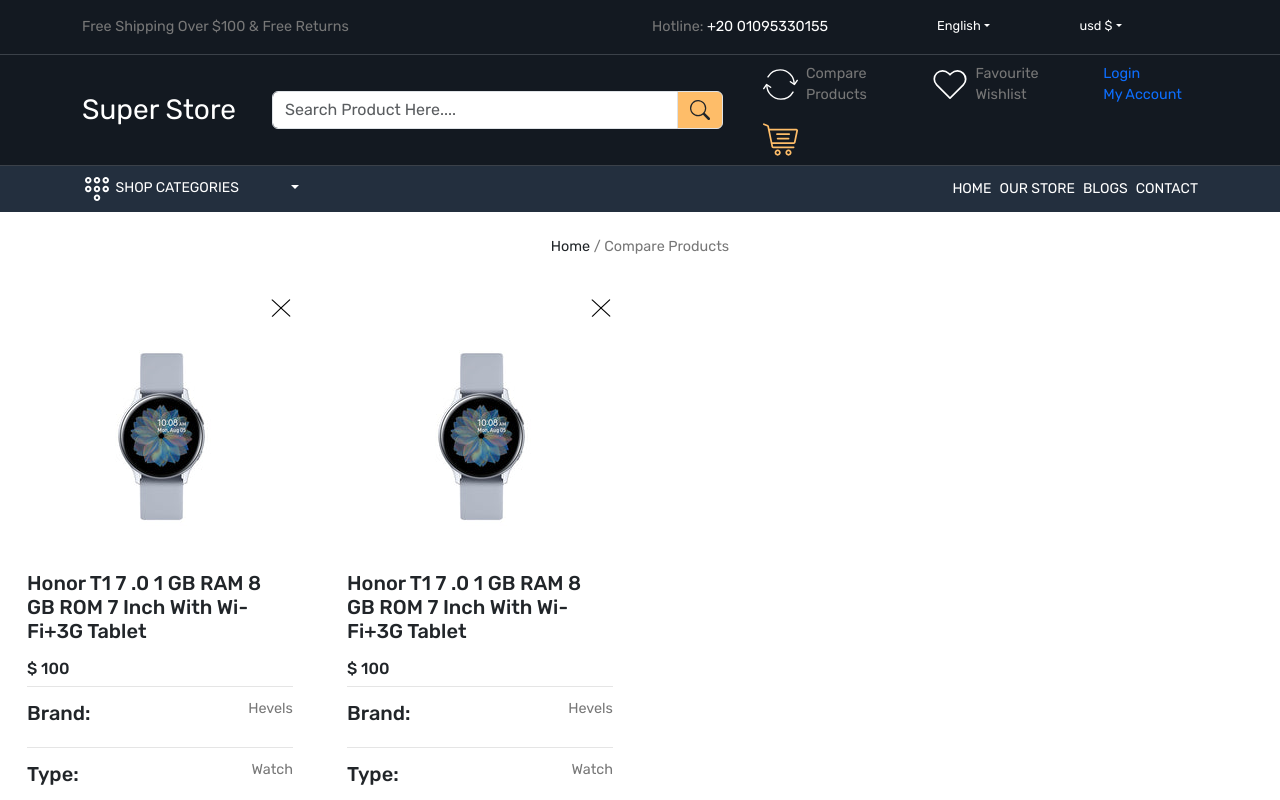
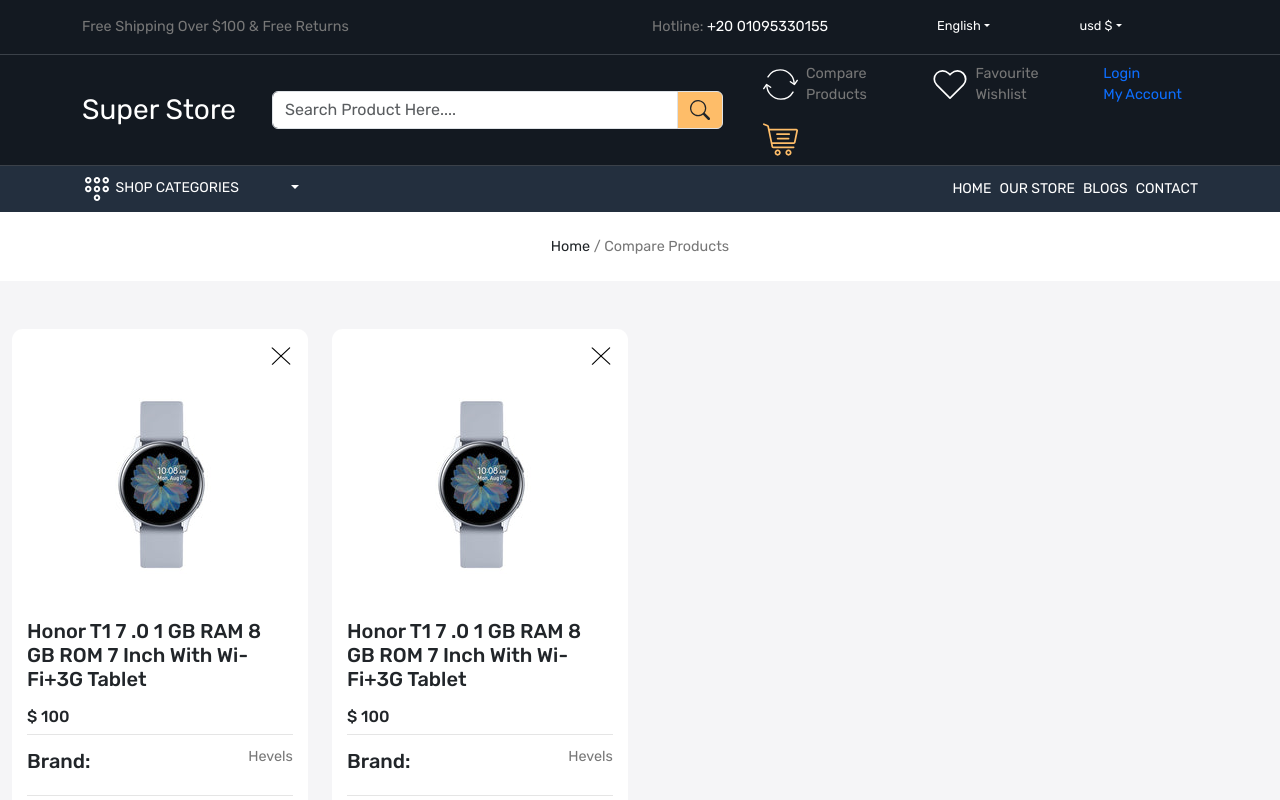
Before and after one commit to amrmagdygamal/Superstore, a React (Vite) app in the folder front-end/: page /compare in a window 1280 px wide. Shown: the top 800 px of the page. Built offline with nearby package versions, Linux system fonts and the light colour scheme.

Commit message:
fix issue in compare page

```diff
--- a/front-end/src/pages/CompareProduct.tsx
+++ b/front-end/src/pages/CompareProduct.tsx
@@ -8,7 +8,7 @@
     <>
       <Meta title="Compare Products" />
       <BreadCrumb title="Compare Products" />
-      <Container className="compare home-wrapper-2 py-5">
+      <Container class1="compare home-wrapper-2 py-5">
         <div className="col-3">
           <div className="compare-product-card position-relative">
             <img
```
